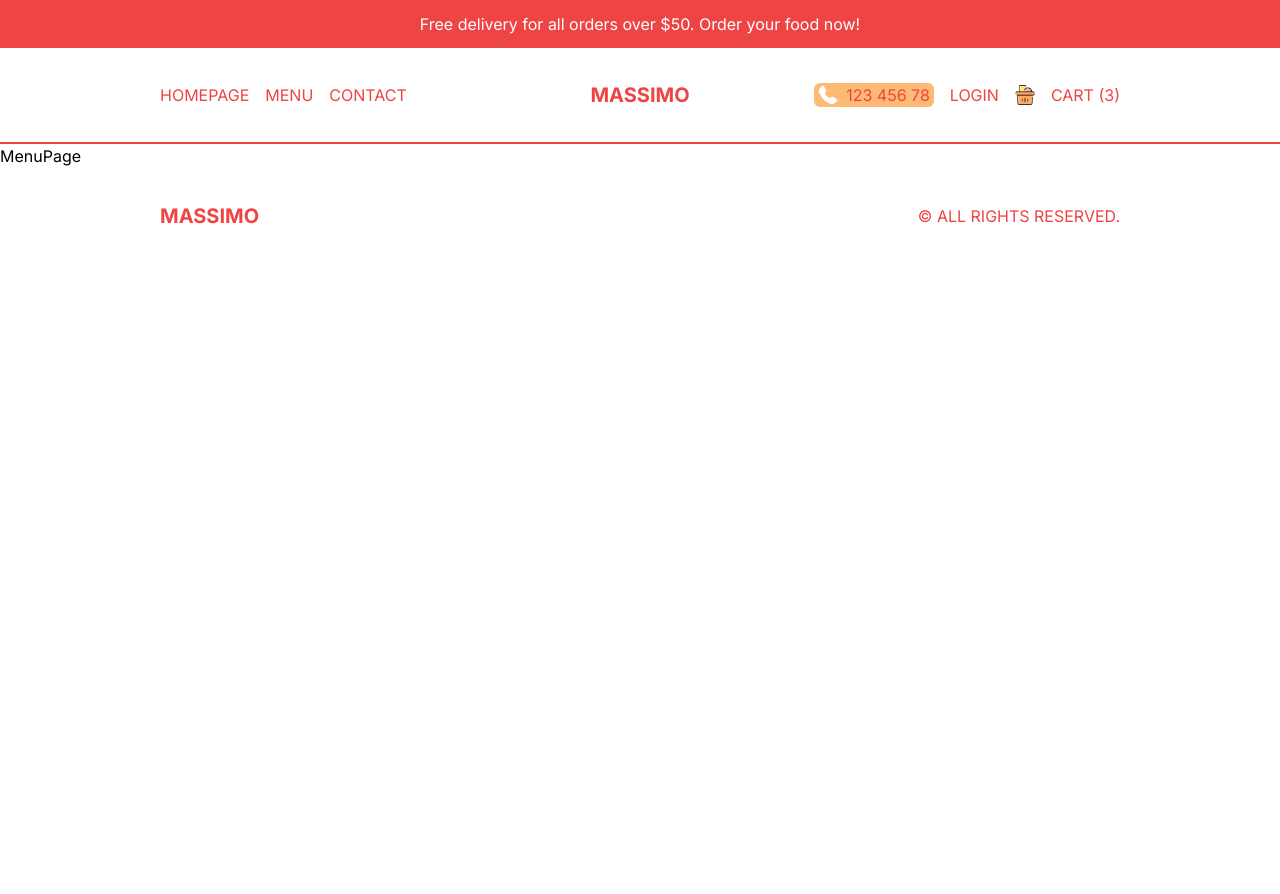
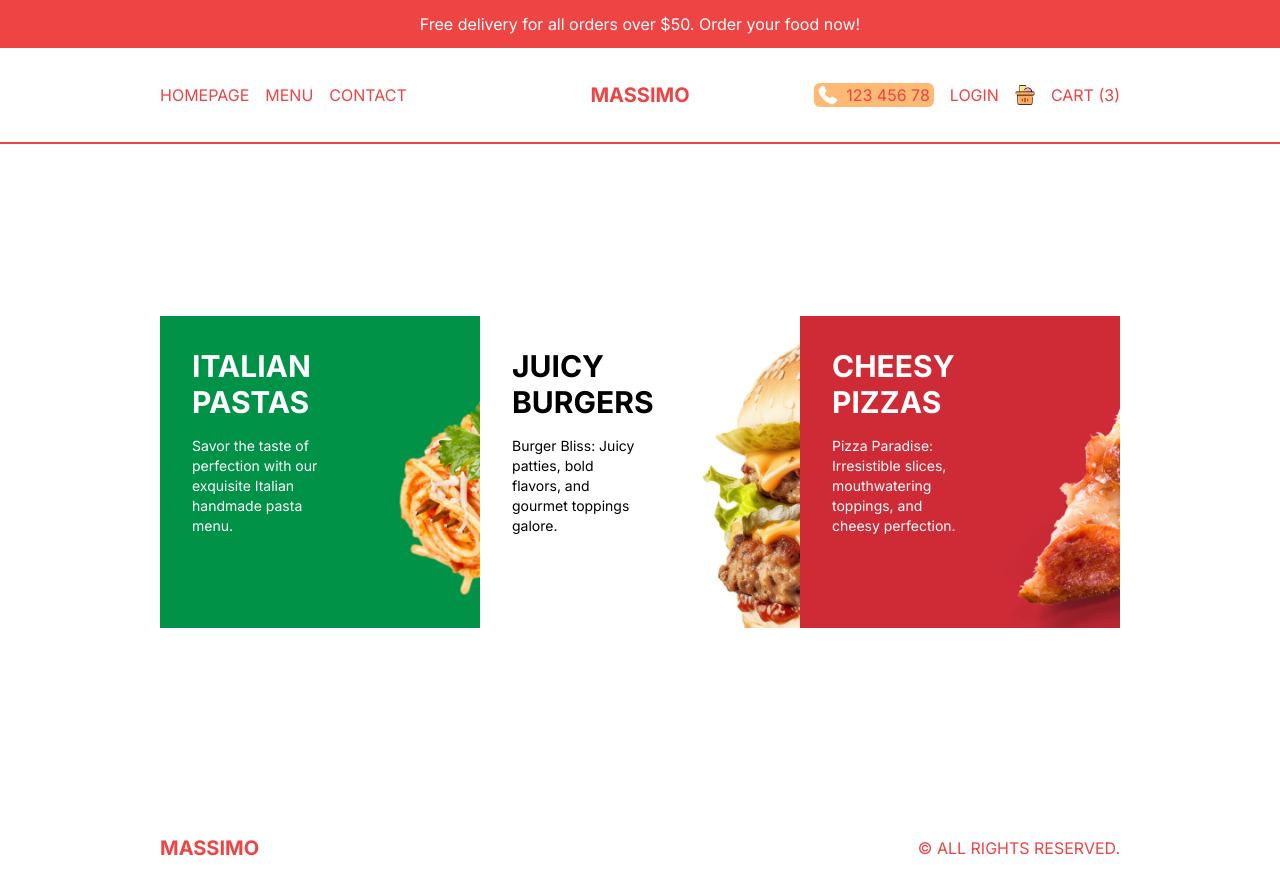
Before and after one commit to MohamedHabibFrigui/Food-Ordering-Website, a Next.js app: page /menu in a window 1280 px wide. Before the commit the page ends 800 px from the top, so only its background shows below. Built offline with nearby package versions, Linux system fonts and the light colour scheme.

Commit message:
Add Menu page

```diff
--- a/src/app/menu/page.tsx
+++ b/src/app/menu/page.tsx
@@ -1,7 +1,31 @@
-import React from "react";
+import { menu } from "@/data";
+import Link from "next/link";
 
 const MenuPage = () => {
-  return <div>MenuPage</div>;
+  return (
+    <div className="p-4 lg:px-20 xl:px-40 h-[calc(100vh-6rem)] md:h-[calc(100vh-9rem)] flex flex-col md:flex-row items-center">
+      {menu.map((category) => (
+        <Link
+          href={`/menu/${category.slug}`}
+          key={category.id}
+          className="w-full h-1/3 bg-cover p-8 md:h-1/2"
+          style={{ backgroundImage: `url(${category.img})` }}
+        >
+          <div className={`text-${category.color} w-1/2`}>
+            <h1 className="uppercase font-bold text-3xl">{category.title}</h1>
+            <p className="text-sm my-4">{category.desc}</p>
+            <button
+              className={`hidden 2xl:block bg-${category.color} text-${
+                category.color === "black" ? "white" : "red-500"
+              } py-2 px-4 rounded-md`}
+            >
+              Explore
+            </button>
+          </div>
+        </Link>
+      ))}
+    </div>
+  );
 };
 
 export default MenuPage;
```
